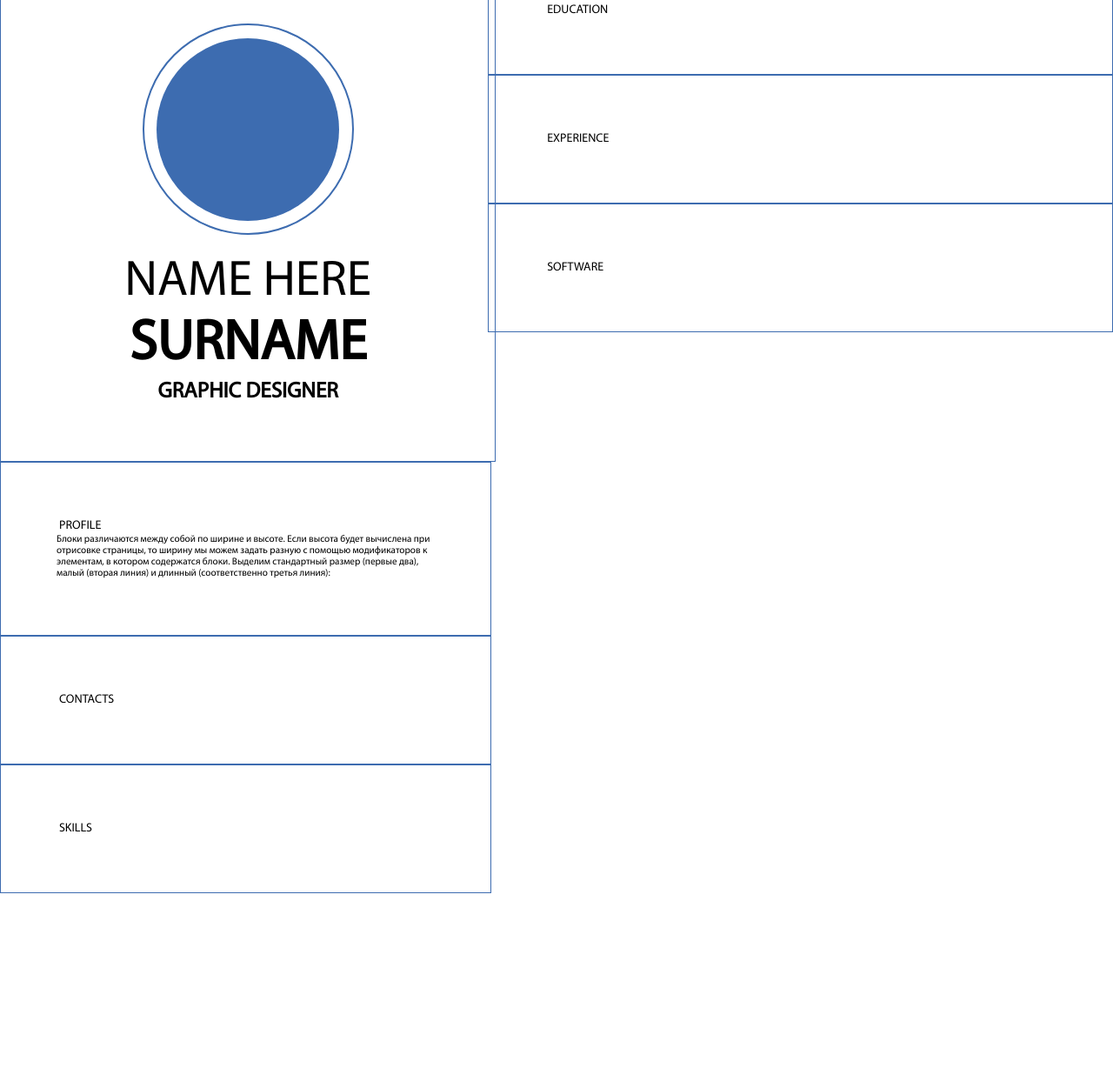
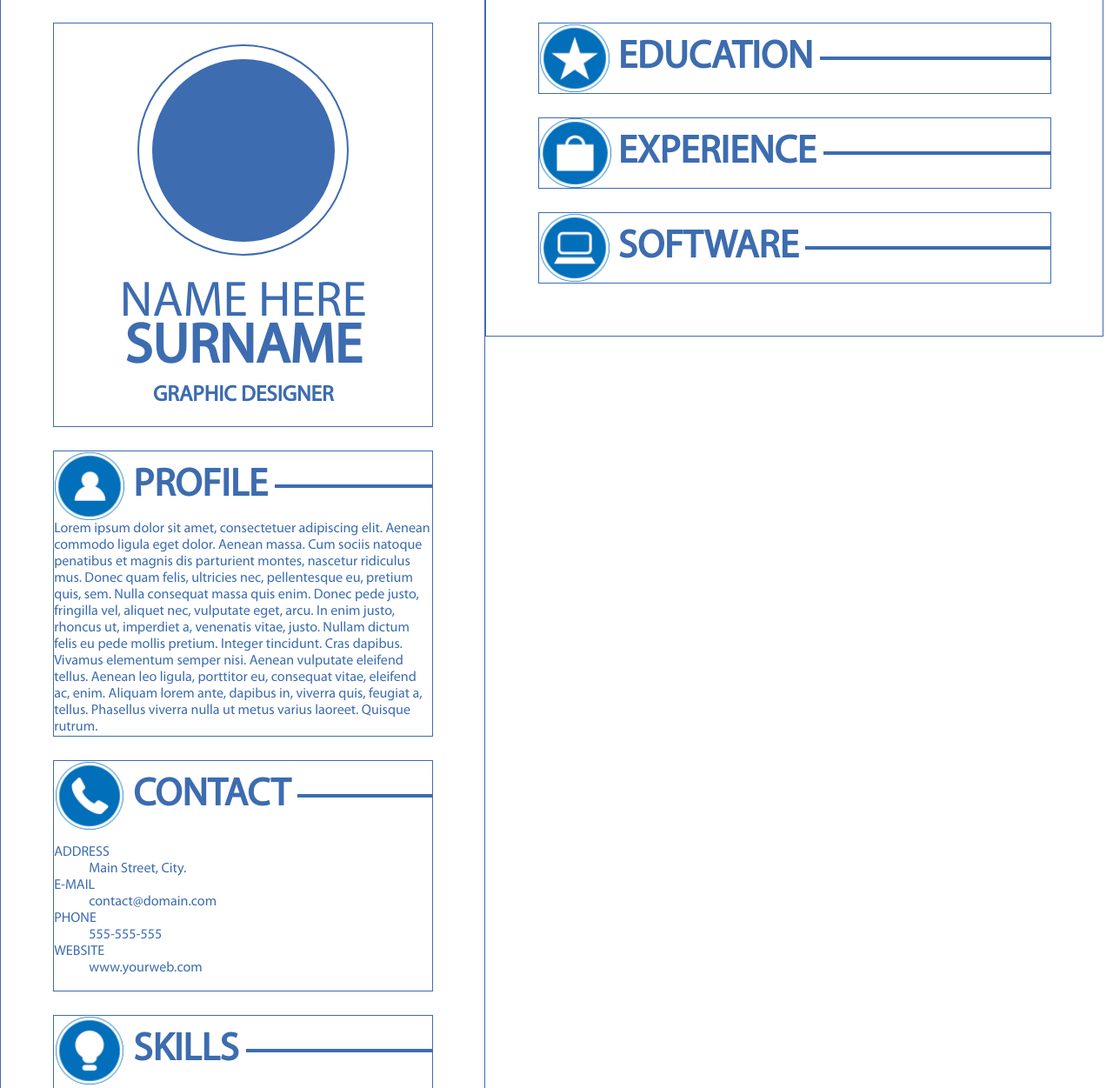
Before and after one commit to Sergio-Ka/MySummary, a plain HTML site: page index.html in a window 1280 px wide. Shown: the part 62-1313 px from the top of the page at 87% size. Before the commit the page ends 1089 px from the top, so only its background shows below. Drawn offline with Linux system fonts and the light colour scheme.

Commit message:
Верстка
загрузка иконок, доработка структуры, подбор стилей

```diff
--- a/index.html
+++ b/index.html
@@ -10,35 +10,11 @@
 
 		<title>Верстка резюме</title>
 	</head>
-	<body class="main-page">
-		<div class="main-page__block_right">
-			<div class="icon">
-			</div>
-			<div class="header">
-			EDUCATION
-			</div>
-			<div class="text">
-			</div>
-		</div>
-		<div class="main-page__block_right">
-			<div class="icon">
-			</div>
-			<div class="header">
-			EXPERIENCE
-			</div>
-			<div class="text">
-			</div>
-		</div>
-		<div class="main-page__block_right">
-			<div class="icon">
-			</div>
-			<div class="header">
-			SOFTWARE
-			</div>
-			<div class="text">
-			</div>
-		</div>
-		<div class="main-page__about">
+
+	<body>
+	<div class="main-page">
+		<div class="main-page__column_left">
+			<div class="block">
 				<div class="photo">
 					<div class="photo__circle">
 					</div>
@@ -53,32 +29,97 @@
 				GRAPHIC DESIGNER
 				</div>
 			</div>
-		<div class="main-page__block_left">
-			<div class="icon">
-			</div>
-			<div class="header">
+			<div class="block">
+				<div class="block-header">
+					<img class="block-header__icon" src="images/icon_1.png" />
+					<div class="block-header__cat-def">
 					PROFILE
 					</div>
-			<div class="text">
-			Блоки различаются между собой по ширине и высоте. Если высота будет вычислена при отрисовке страницы, то ширину мы можем задать разную с помощью модификаторов к элементам, в котором содержатся блоки. Выделим стандартный размер (первые два), малый (вторая линия) и длинный (соответственно третья линия):
+					<div class="block-header__line">
+						<hr class="line" />
 					</div>
 				</div>
-		<div class="main-page__block_left">
-			<div class="icon">
-			</div>
-			<div class="header">
-			CONTACTS
-			</div>
-			<div class="text">
+				<div class="block-text">
+				Lorem ipsum dolor sit amet, consectetuer adipiscing elit. Aenean commodo ligula eget dolor. Aenean massa. Cum sociis natoque penatibus et magnis dis parturient montes, nascetur ridiculus mus. Donec quam felis, ultricies nec, pellentesque eu, pretium quis, sem. Nulla consequat massa quis enim. Donec pede justo, fringilla vel, aliquet nec, vulputate eget, arcu. In enim justo, rhoncus ut, imperdiet a, venenatis vitae, justo. Nullam dictum felis eu pede mollis pretium. Integer tincidunt. Cras dapibus. Vivamus elementum semper nisi. Aenean vulputate eleifend tellus. Aenean leo ligula, porttitor eu, consequat vitae, eleifend ac, enim. Aliquam lorem ante, dapibus in, viverra quis, feugiat a, tellus. Phasellus viverra nulla ut metus varius laoreet. Quisque rutrum.
 				</div>
 			</div>
-		<div class="main-page__block_left">
-			<div class="icon">
+			<div class="block">
+				<div class="block-header">
+					<img class="block-header__icon" src="images/icon_2.png" />
+					<div class="block-header__cat-def">
+					CONTACT
 					</div>
-			<div class="header">
+					<div class="block-header__line">
+						<hr class="line" />
+					</div>
+				</div>
+				<div class="block-text">
+					<dl>
+						<dt>ADDRESS</dt><dd>Main Street, City.</dd>
+						<dt>E-MAIL</dt><dd>contact@domain.com</dd>
+						<dt>PHONE</dt><dd>555-555-555</dd>
+						<dt>WEBSITE</dt><dd>www.yourweb.com</dd>
+					</dl>
+				</div>
+			</div>
+			<div class="block">
+				<div class="block-header">
+					<img class="block-header__icon" src="images/icon_3.png" />
+					<div class="block-header__cat-def">
 					SKILLS
 					</div>
-			<div class="text">
+					<div class="block-header__line">
+						<hr class="line" />
+					</div>
+				</div>
+				<div class="block-text">
+				<pre>CREATIVE
+				TEAMWORK
+				INNOVATE
+				COMMUNICATION</pre>
+				</div>
+			</div>
+		</div>
+		<div class="main-page__column_right">
+			<div class="block">
+				<div class="block-header">
+					<img class="block-header__icon" src="images/icon_4.png" />
+					<div class="block-header__cat-def">
+					EDUCATION
+					</div>
+					<div class="block-header__line">
+						<hr class="line" / >
+					</div>
+				</div>
+				<div class="block-text">
+				</div>
+			</div>
+			<div class="block">
+				<div class="block-header">
+					<img class="block-header__icon" src="images/icon_5.png" />
+					<div class="block-header__cat-def">
+					EXPERIENCE
+					</div>
+					<div class="block-header__line">
+						<hr class="line" />
+					</div>
+				</div>
+				<div class="block-text">
+				</div>
+			</div>
+			<div class="block">
+				<div class="block-header">
+					<img class="block-header__icon" src="images/icon_6.png" />
+					<div class="block-header__cat-def">
+					SOFTWARE
+					</div>
+					<div class="block-header__line">
+						<hr class="line" />
+					</div>
+				</div>
+				<div class="block-text">
+				</div>
+			</div>
 		</div>
 	</div>
 	</body>
--- a/style.css
+++ b/style.css
@@ -10,36 +10,39 @@ html {
 	font-size: 14px;
 }
 
-div {
+body, div {
 	padding: 0;
 	margin: 0;
 }
 
 .main-page {
     width: 100%;
-    margin: 0;
+	max-width: 1280px;
+    margin: 0 /*auto*/;
     background-color: #ffffff;
 	font-family:'Conv_myriadpro-regular',Sans-Serif;
     font-size: 1rem;
+	color: #3d6cb0;
 }
 
-.main-page__about {
-	width: 34.4%;
-	padding: 5%;
+.main-page__column_left {
+	float: left;
+	width: 34%;
+	padding: 4.7%;
 	border: 1px solid #3d6cb0;
 }
 
-.main-page__block_left {
-	width: 34%;
-	padding: 5%;
+.main-page__column_right {
+	float: left;
+	width: 46%;
+	padding: 4.7%;
 	border: 1px solid #3d6cb0;
 }
 
-.main-page__block_right {
-	float: right;
-	width: 46%;
-	padding: 5%;
+.block {
+	width: 100%;
 	border: 1px solid #3d6cb0;
+	margin-top: 27px;
 }
 
 .photo {
@@ -66,27 +69,51 @@ div {
 }
 
 .surname {
-	margin: 0 auto;
+	margin: -20px auto;
 	text-align: center;
 	font-size: 4.6rem;
 	font-weight: bold;
 }
 
 .prof {
-	margin: 0 auto;
+	margin: 20px auto;
 	text-align: center;
 	font-size: 1.8rem;
 	font-weight: bold;
 }
 
-.icon {
+.block-header {
+	display: flex;
+	height: 80px;
+	padding: 0;
+	margin:0;
+	/*border: 1px solid #3d6cb0;*/
+}
+.block-header__icon {
 	display: inline-block;
+	max-width: 100%;
+	/*border: 1px solid #3d6cb0;*/
 }
 
-.header {
+.block-header__cat-def {
 	display: inline-block;
+	margin: auto 8px;
+	font-size: 3.2rem;
+	font-weight: bold;
+	/*border: 1px solid #3d6cb0;*/
 }
 
-.text {
-	font-size: 0.8rem;
+.block-header__line {
+	display: inline-block;
+	width: 100%;
+	margin: auto 0;
+	/*border: 1px solid #3d6cb0;*/
 }
+
+.line {
+	border: 2px solid #3d6cb0;
+}
+
+.block-text {
+	font-size: 1.15rem;
+}
```
Also changed, not shown: images/icon_1.png (added), images/icon_2.png (added), images/icon_3.png (added), images/icon_4.png (added), images/icon_5.png (added), images/icon_6.png (added). Lines whose indentation alone changed are shown as unchanged.
